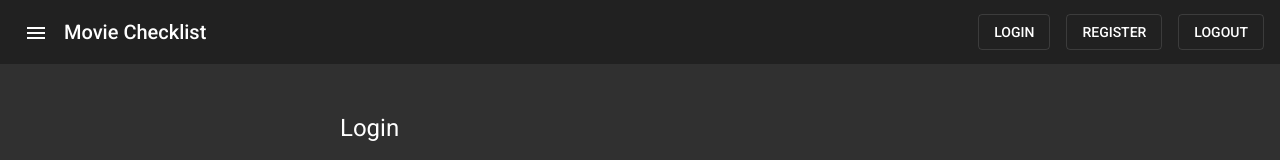
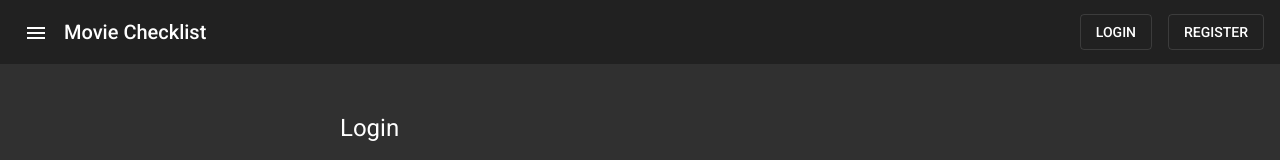
Before and after one commit to probi-im/movie-checklist-frontend, an Angular app: page /login in a window 1280 px wide. Shown: the top 160 px of the page. Built offline with nearby package versions, Linux system fonts and the light colour scheme.

Commit message:
dynamic of logout button

```diff
--- a/src/app/components/header/header.component.html
+++ b/src/app/components/header/header.component.html
@@ -15,17 +15,19 @@
   >
   <div class="buttons">
     <a
+      *ngIf="!user"
       mat-stroked-button
       [routerLink]="['/login']"
       routerLinkActive="router-link-active"
       >Login</a
     >
     <a
+      *ngIf="!user"
       mat-stroked-button
       [routerLink]="['/register']"
       routerLinkActive="router-link-active"
       >Register</a
     >
-    <button mat-stroked-button (click)="logout()">Logout</button>
+    <button *ngIf="user" mat-stroked-button (click)="logout()">Logout</button>
   </div>
 </mat-toolbar>
--- a/src/app/components/header/header.component.ts
+++ b/src/app/components/header/header.component.ts
@@ -19,5 +19,8 @@ export class HeaderComponent implements OnInit {
     this.router.navigate(['/login'])
   }
 
+  public get user() {
+    return this.authenticationService.currentUserValue;
+  }
 
 }
```
